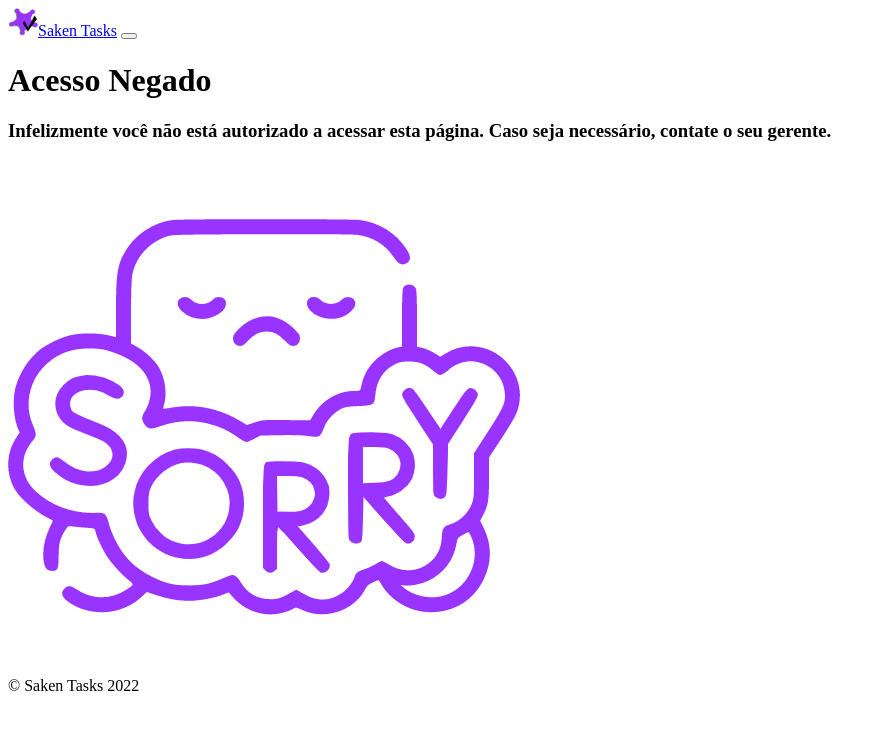
After one commit to hartmannjonatan/saken_tasks, a Symfony app: template templates/bundles/TwigBundle/Exception/error403.html.twig in a window 1280 px wide. The commit adds this page. Shown: the top 730 px of the page, without its empty margins (0-886 px from the left). Run offline with Twig, Linux system fonts and the light colour scheme; the template is opened without the code that fills it, so the values that code supplies are empty; some libraries are stand-ins or nearby versions.

Commit message:
Correção de acesso de usuário

```diff
--- a/templates/base.html.twig
+++ b/templates/base.html.twig
@@ -42,9 +42,10 @@
 						{% if is_granted('ROLE_ADMIN') %}
 							<li class="nav-item d-lg-none my-3 lato">
 								<h5 class="font-white">Gerenciar</h5>
-								<a class="nav-link px-5" href="#">Funcionários</a>
+								<a class="nav-link px-5" href="{{ path('func') }}">Funcionários</a>
+								<a class="nav-link px-5" href="#">Cadastrar novo funcionário</a>
 								{% if is_granted('ROLE_SUPER_ADMIN') %}
-									<a class="nav-link px-5" href="#">Cadastrar novo gerente</a>
+									<a class="nav-link px-5" href="{{ path('ger') }}">Cadastrar novo gerente</a>
 								{% endif %}
 							</li>
 							<hr class="font-white">
--- /dev/null
+++ b/templates/bundles/TwigBundle/Exception/error403.html.twig
@@ -0,0 +1,19 @@
+{% extends 'base.html.twig' %}
+
+{% block title %}Home{% endblock %}
+
+{% block body %}
+    <div class="col-md-8 text-center">
+        <h1 class="lato font-purple">Acesso Negado</h1>
+        <h3 class="lato font-black px-3">Infelizmente você não está autorizado a acessar esta página. Caso seja necessário, contate o seu gerente.</h3>
+    </div>
+    <div class="col-md-4">
+        <img src="{{ asset("img/sorry.png") }}" alt="Sorry" class="img img-fluid">
+    </div>
+
+
+{% endblock %}
+
+{% block footer %}
+    <div class="rodape text-center py-1 lato font-gray">© Saken Tasks 2022</div>
+{% endblock %}
--- a/templates/login/index.html.twig
+++ b/templates/login/index.html.twig
@@ -38,7 +38,8 @@
                                 </div>
                                 <div class="form-group my-3">
                                     <label class="lato font-black" for="password">Senha:</label>
-                                    <input type="password" name="_password" class="form-control lato font-black" id="password" placeholder="Digite a sua senha" required>
+                                    <input type="password" name="_password" aria-describedby="passwordHelp" class="form-control lato font-black" id="password" placeholder="Digite a sua senha" required>
+                                    <small id="passwordHelp" class="form-text text-muted">Esqueceu sua senha? Por favor contate seu gerente.</small>
                                 </div>
                                 <div class="text-center">
                                     <button type="submit" id="btnLogin">Entrar</button>
--- a/templates/menu-lateral.html.twig
+++ b/templates/menu-lateral.html.twig
@@ -153,9 +153,9 @@
     {% if is_granted('ROLE_ADMIN') %}
         <h3 class="link-titulo">Gerenciar</h3>
         <ul class="box">
-            <li><a href="#">Funcionários</a></li>
+            <li><a href="{{ path('func') }}">Funcionários</a></li>
             <li><a href="#">Cadastrar novo funcionário</a></li>
-            {% if is_granted('ROLE_SUPER_ADMIN') %}<li><a href="#">Cadastrar novo gerente</a></li>{% endif %}
+            {% if is_granted('ROLE_SUPER_ADMIN') %}<li><a href="{{ path('ger') }}">Cadastrar novo gerente</a></li>{% endif %}
             <!-- mais links -->
         </ul>
     {% endif %}
```
Also changed, not shown: src/Controller/AdminController.php (+10 -3 lines), templates/admin/func.html.twig (added, +13 -0 lines), templates/admin/ger.html.twig (added, +13 -0 lines), public/img/sorry.png (added).
